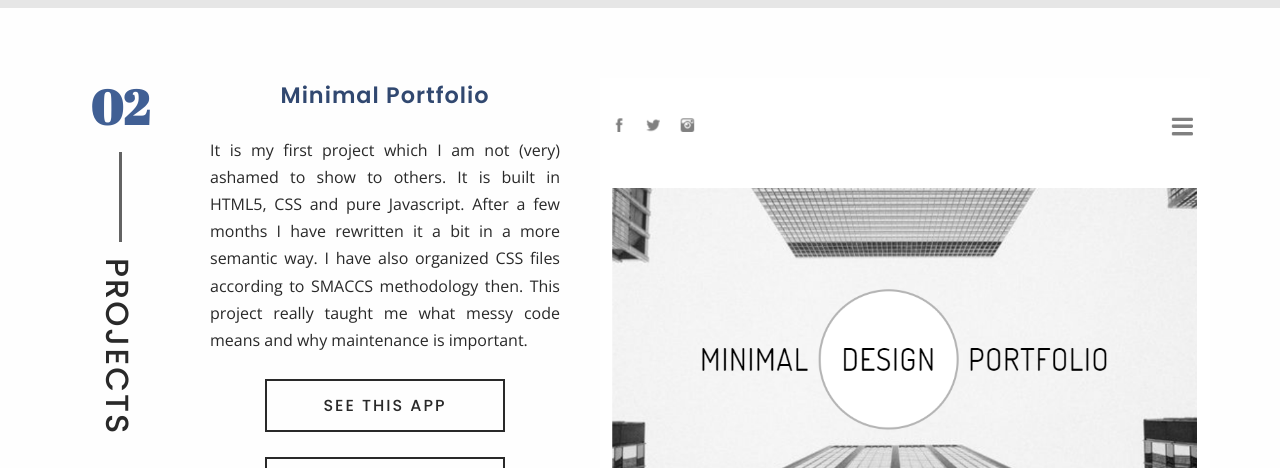
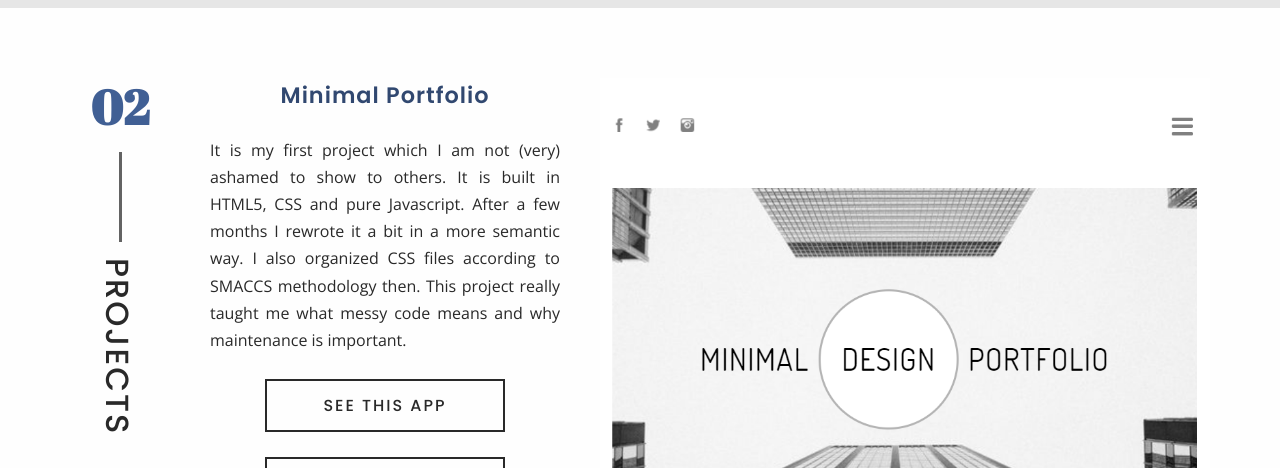
Before and after one commit to OlaJurrek/personal-portfolio, a website: page dist/index.html in a window 1280 px wide. Shown: the part 1320-1788 px from the top of the page. Drawn offline with nearby package versions, Linux system fonts and the light colour scheme; some packages are replaced by stand-ins of ours; a script that the page names is missing.

Commit message:
modify minimal design desc

```diff
--- a/dist/index.html
+++ b/dist/index.html
@@ -127,10 +127,10 @@
             <p>
               It is my first project which I am not (very) ashamed to show to
               others. It is built in HTML5, CSS and pure Javascript. After a few
-              months I have rewritten it a bit in a more semantic way. I have
-              also organized CSS files according to SMACCS methodology then.
-              This project really taught me what messy code means and why
-              maintenance is important.
+              months I rewrote it a bit in a more semantic way. I also organized
+              CSS files according to SMACCS methodology then. This project
+              really taught me what messy code means and why maintenance is
+              important.
             </p>
             <a
               target="_blank"
```
